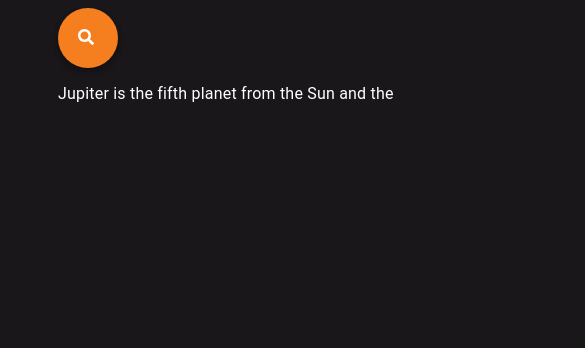
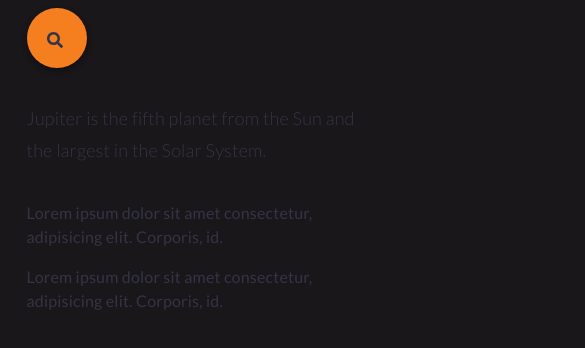
Before and after one commit to shivero/vue-fullscreen-material-search, a Vue app: page / in a window 390 px wide. Shown: the top 348 px of the page, 585 px wide, since content can reach past the window. Built offline with nearby package versions, Linux system fonts and the light colour scheme.

Commit message:
mobile layout redesigned, added simple-css grid framework

```diff
--- a/src/App.vue
+++ b/src/App.vue
@@ -17,6 +17,7 @@ export default {
 </script>
 
 <style>
+@import './styles/simple-grid.css';
 #app {
   font-family: 'Roboto', Helvetica, Arial, sans-serif;
   -webkit-font-smoothing: antialiased;
--- a/src/components/HelloWorld.vue
+++ b/src/components/HelloWorld.vue
@@ -2,23 +2,36 @@
 <template>
   <div class="wrapper">
 
-    <div class='container'>
 
+    <div class="container">
+      <div class="row">
+        <div class="col-12">
           <div class='control' @click="expandSearch">
             <div class='btn-material'>
               <font-awesome-icon icon="search" class="icon-material-search" />
             </div>
-      </div>
-
-      <p>
-        Jupiter is the fifth planet from the Sun and the largest in the Solar System.
-      </p>
           </div>
           <font-awesome-icon icon="times-circle" class="icon-close" @click="collapseSearch" />
 
           <div class='search-input'>
             <input class='input-search' placeholder='Start Typing' type='text'>
           </div>
+        </div>
+        <div class="col-12">
+
+          <p>
+            Jupiter is the fifth planet from the Sun and the largest in the Solar System.
+          </p>
+        </div>
+        <div class="col-6">
+          Lorem ipsum dolor sit amet consectetur, adipisicing elit. Corporis, id.
+        </div>
+        <div class="col-6">
+          Lorem ipsum dolor sit amet consectetur, adipisicing elit. Corporis, id.
+        </div>
+      </div>
+    </div>
+
 
   </div>
 </template>
--- a/src/components/hello.scss
+++ b/src/components/hello.scss
@@ -5,16 +5,17 @@ $color-button: #f57e1f;
 $color-placeholder: rgba(255, 255, 255, 0.4);
 
 $btn-size: 60px;
+* {
+  color: white;
+}
 html,
 body {
+  overflow-x: hidden;
   width: 100%;
-  height: 100%;
-  overflow-x: hidden;
   background-color: #1a171b;
 }
 
 body {
-  font-family: 'Roboto', sans-serif;
   color: #fff;
   letter-spacing: 0.2px;
 
@@ -54,14 +55,17 @@ body {
   &:hover {
     transform: rotate(0);
   }
+  @media only screen and (min-device-width: 320px) and (max-device-width: 480px) {
+    font-size: 48px;
+  }
 }
 
 .search-input {
   height: 80px;
   position: absolute;
   top: 50%;
-  left: 50px;
-  margin-top: -40px;
+  // left: 50px;
+  // margin-top: -40px;
   pointer-events: none;
   opacity: 0;
   transform: translate(40px, 0);
@@ -75,7 +79,11 @@ body {
     box-sizing: border-box;
     outline: 0;
     font-weight: 200;
+    @media only screen and (min-device-width: 320px) and (max-device-width: 480px) {
+      font-size: 32px;
+    }
   }
+
   ::-webkit-input-placeholder {
     /* WebKit, Blink, Edge */
     color: $color-placeholder;
@@ -96,19 +104,10 @@ body {
     /* Microsoft Edge */
     color: $color-placeholder;
   }
-
   ::placeholder {
     /* Most modern browsers support this now. */
     color: $color-placeholder;
   }
-}
-
-.container {
-  padding-right: 50px;
-  padding-left: 50px;
-  position: relative;
-  margin: 0 auto;
-  width: 960px;
 }
 
 .control {
--- /dev/null
+++ b/src/styles/simple-grid.css
@@ -0,0 +1,250 @@
+/**
+*** SIMPLE GRID
+*** (C) ZACH COLE 2016
+**/
+
+@import url(https://fonts.googleapis.com/css?family=Lato:400,300,300italic,400italic,700,700italic);
+
+/* UNIVERSAL */
+
+html,
+body {
+  height: 100%;
+  width: 100%;
+  margin: 0;
+  padding: 0;
+  left: 0;
+  top: 0;
+  font-size: 100%;
+}
+
+/* ROOT FONT STYLES */
+
+* {
+  font-family: 'Lato', Helvetica, sans-serif;
+  color: #333447;
+  line-height: 1.5;
+}
+
+/* TYPOGRAPHY */
+
+h1 {
+  font-size: 2.5rem;
+}
+
+h2 {
+  font-size: 2rem;
+}
+
+h3 {
+  font-size: 1.375rem;
+}
+
+h4 {
+  font-size: 1.125rem;
+}
+
+h5 {
+  font-size: 1rem;
+}
+
+h6 {
+  font-size: 0.875rem;
+}
+
+p {
+  font-size: 1.125rem;
+  font-weight: 200;
+  line-height: 1.8;
+}
+
+.font-light {
+  font-weight: 300;
+}
+
+.font-regular {
+  font-weight: 400;
+}
+
+.font-heavy {
+  font-weight: 700;
+}
+
+/* POSITIONING */
+
+.left {
+  text-align: left;
+}
+
+.right {
+  text-align: right;
+}
+
+.center {
+  text-align: center;
+  margin-left: auto;
+  margin-right: auto;
+}
+
+.justify {
+  text-align: justify;
+}
+
+/* ==== GRID SYSTEM ==== */
+
+.container {
+  width: 90%;
+  margin-left: auto;
+  margin-right: auto;
+}
+
+.row {
+  position: relative;
+  width: 100%;
+}
+
+.row [class^="col"] {
+  float: left;
+  margin: 0.5rem 2%;
+  min-height: 0.125rem;
+}
+
+.col-1,
+.col-2,
+.col-3,
+.col-4,
+.col-5,
+.col-6,
+.col-7,
+.col-8,
+.col-9,
+.col-10,
+.col-11,
+.col-12 {
+  width: 96%;
+}
+
+.col-1-sm {
+  width: 4.33%;
+}
+
+.col-2-sm {
+  width: 12.66%;
+}
+
+.col-3-sm {
+  width: 21%;
+}
+
+.col-4-sm {
+  width: 29.33%;
+}
+
+.col-5-sm {
+  width: 37.66%;
+}
+
+.col-6-sm {
+  width: 46%;
+}
+
+.col-7-sm {
+  width: 54.33%;
+}
+
+.col-8-sm {
+  width: 62.66%;
+}
+
+.col-9-sm {
+  width: 71%;
+}
+
+.col-10-sm {
+  width: 79.33%;
+}
+
+.col-11-sm {
+  width: 87.66%;
+}
+
+.col-12-sm {
+  width: 96%;
+}
+
+.row::after {
+	content: "";
+	display: table;
+	clear: both;
+}
+
+.hidden-sm {
+  display: none;
+}
+
+@media only screen and (min-width: 33.75em) {  /* 540px */
+  .container {
+    width: 80%;
+  }
+}
+
+@media only screen and (min-width: 45em) {  /* 720px */
+  .col-1 {
+    width: 4.33%;
+  }
+
+  .col-2 {
+    width: 12.66%;
+  }
+
+  .col-3 {
+    width: 21%;
+  }
+
+  .col-4 {
+    width: 29.33%;
+  }
+
+  .col-5 {
+    width: 37.66%;
+  }
+
+  .col-6 {
+    width: 46%;
+  }
+
+  .col-7 {
+    width: 54.33%;
+  }
+
+  .col-8 {
+    width: 62.66%;
+  }
+
+  .col-9 {
+    width: 71%;
+  }
+
+  .col-10 {
+    width: 79.33%;
+  }
+
+  .col-11 {
+    width: 87.66%;
+  }
+
+  .col-12 {
+    width: 96%;
+  }
+
+  .hidden-sm {
+    display: block;
+  }
+}
+
+@media only screen and (min-width: 60em) { /* 960px */
+  .container {
+    width: 75%;
+    max-width: 60rem;
+  }
+}
```
Also changed, not shown: 10 other files (tests, documents, lock files or other folders). Lines whose indentation alone changed are shown as unchanged.
